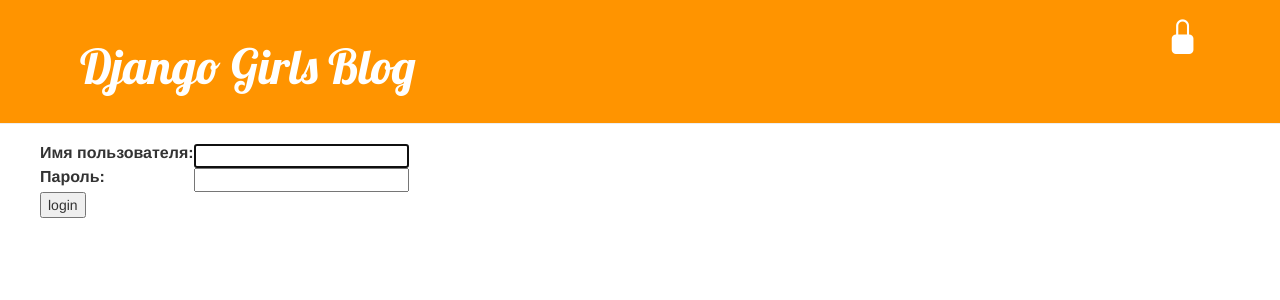
After one commit to Polina21212/my-first-blog, a Django app: page /accounts/login/?next=/post/new/ in a window 1280 px wide. The commit adds this page. Shown: the top 300 px of the page. Run offline with Django 5.2, Linux system fonts and the light colour scheme; some libraries are stand-ins or nearby versions.

```diff
--- a/blog/static/css/blog.css
+++ b/blog/static/css/blog.css
@@ -44,3 +44,16 @@ h1, h2, h3, h4 {
 .post h1 a, .post h1 a:visited {
     color: #000000;
 }
+
+#logout {
+    font-family: 'Lobster', cursive;
+
+}
+
+small a,
+small a:hover,
+small a:visited {
+    font-size: 15pt;
+    color: #ffffff;
+    text-decoration: none;
+}
--- a/blog/templates/blog/base.html
+++ b/blog/templates/blog/base.html
@@ -6,21 +6,33 @@
         <link rel="stylesheet" href="//maxcdn.bootstrapcdn.com/bootstrap/3.2.0/css/bootstrap-theme.min.css">
         <link href='//fonts.googleapis.com/css?family=Lobster&subset=latin,latin-ext' rel='stylesheet' type='text/css'>
         <link rel="stylesheet" href="{% static 'css/blog.css' %}">
+        <link rel="stylesheet" href="https://cdn.jsdelivr.net/npm/bootstrap-icons@1.11.3/font/bootstrap-icons.css">
     </head>
     <body>
-        <div class="page-header">
-            {%if user.is_authenticated %}
-               <a href="{% url 'post_new' %}" class="top-menu"><span class="glyphicon glyphicon-plus"></span></a>
+       <header class="page-header">
+           <div class="container">
+               {% if user.is_authenticated %}
+               <a href="{% url 'post_new' %}" class="top-menu">
+                   <i class="bi bi-file-earmark-plus"></i>
+               </a>
+               <a href="{% url 'post_draft_list' %}" class="top-menu">
+                   <i class="bi bi-pencil-square"></i>
+               </a>
+               {% else %}
+               <a href="{% url 'login' %}" class="top-menu">
+                   <i class="bi bi-lock-fill"></i>
+               </a>
                {% endif %}
                <h1><a href="/">Django Girls Blog</a></h1>
            </div>
-        <div class="content container">
+       </header>
+       <main class="content container">
            <div class="row">
-                <div class="col-md-8">
+               <div class="col">
                    {% block content %}
                    {% endblock %}
                </div>
            </div>
-        </div>
+       </main>
    </body>
 </html>
--- /dev/null
+++ b/blog/templates/registration/login.html
@@ -0,0 +1,24 @@
+{% extends "blog/base.html" %}
+
+{% block content %}
+    {% if form.errors %}
+        <p>Your username and password didn't match. Please try again.</p>
+    {% endif %}
+
+    <form method="post" action="{% url 'login' %}">
+    {% csrf_token %}
+        <table>
+        <tr>
+            <td>{{ form.username.label_tag }}</td>
+            <td>{{ form.username }}</td>
+        </tr>
+        <tr>
+            <td>{{ form.password.label_tag }}</td>
+            <td>{{ form.password }}</td>
+        </tr>
+        </table>
+
+        <input type="submit" value="login" />
+        <input type="hidden" name="next" value="{{ next }}" />
+    </form>
+{% endblock %}
--- a/blog/urls.py
+++ b/blog/urls.py
@@ -8,5 +8,6 @@ urlpatterns = [
     path('post/<int:pk>/edit/', views.post_edit, name='post_edit'),
     path('drafts/', views.post_draft_list, name='post_draft_list'),
     path('post/<int:pk>/publish/', views.post_publish, name='post_publish'),
-    path('post/<int:pk>/remove/', views.post_remove, name='post_remove')
+    path('post/<int:pk>/remove/', views.post_remove, name='post_remove'),
+
 ]
--- a/mysite/settings.py
+++ b/mysite/settings.py
@@ -123,3 +123,5 @@ STATIC_ROOT = BASE_DIR / 'static'
 # https://docs.djangoproject.com/en/5.1/ref/settings/#default-auto-field
 
 DEFAULT_AUTO_FIELD = 'django.db.models.BigAutoField'
+
+LOGIN_REDIRECT_URL = '/'
--- a/mysite/urls.py
+++ b/mysite/urls.py
@@ -14,11 +14,14 @@ Including another URLconf
     1. Import the include() function: from django.urls import include, path
     2. Add a URL to urlpatterns:  path('blog/', include('blog.urls'))
 """
+from django.urls import path, include
+from django.contrib import admin
 
-from django.contrib import admin
-from django.urls import path, include
+from django.contrib.auth import views
 
 urlpatterns = [
     path('admin/', admin.site.urls),
+    path('accounts/login/', views.LoginView.as_view(), name='login'),
+    path('accounts/logout/', views.LogoutView.as_view(next_page='/'), name='logout'),
     path('', include('blog.urls')),
 ]
```
Also changed, not shown: blog/templates/blog/post_detail.html (+12 -1 lines), blog/views.py (+28 -19 lines), db.sqlite3. Lines whose indentation alone changed are shown as unchanged.
